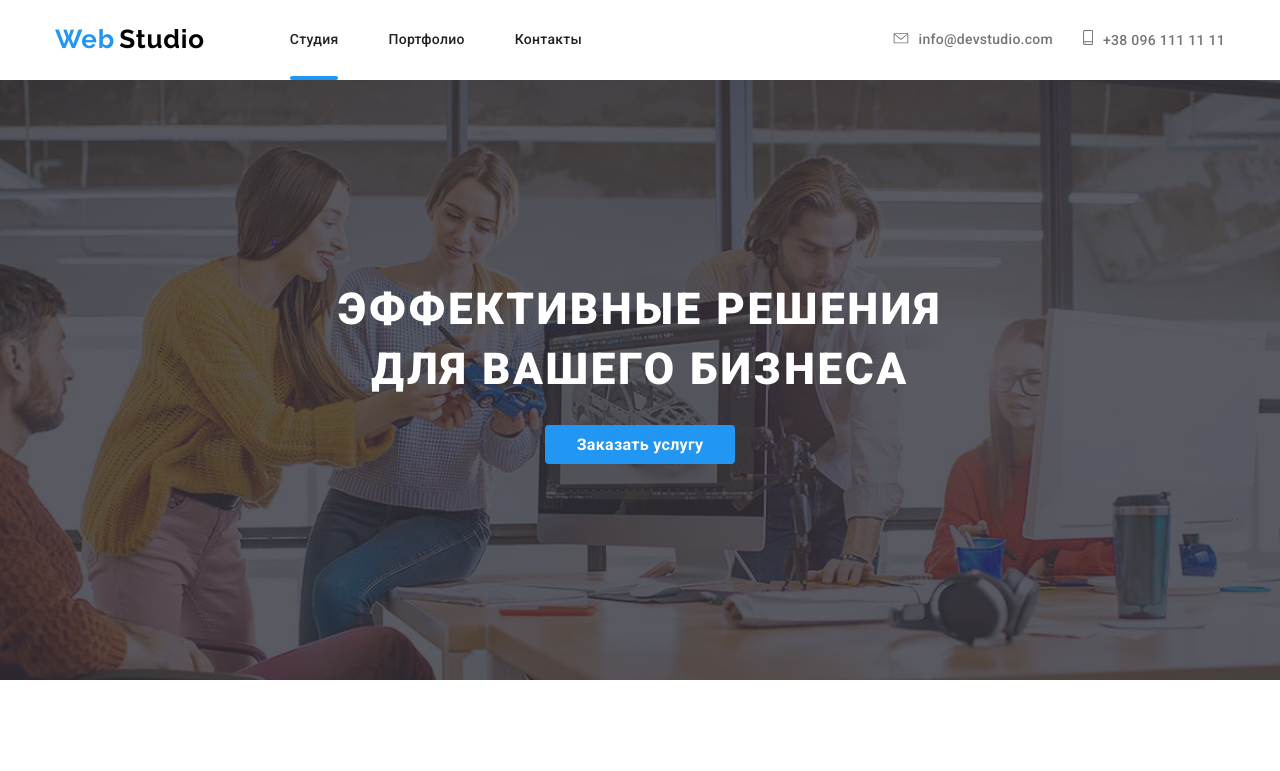
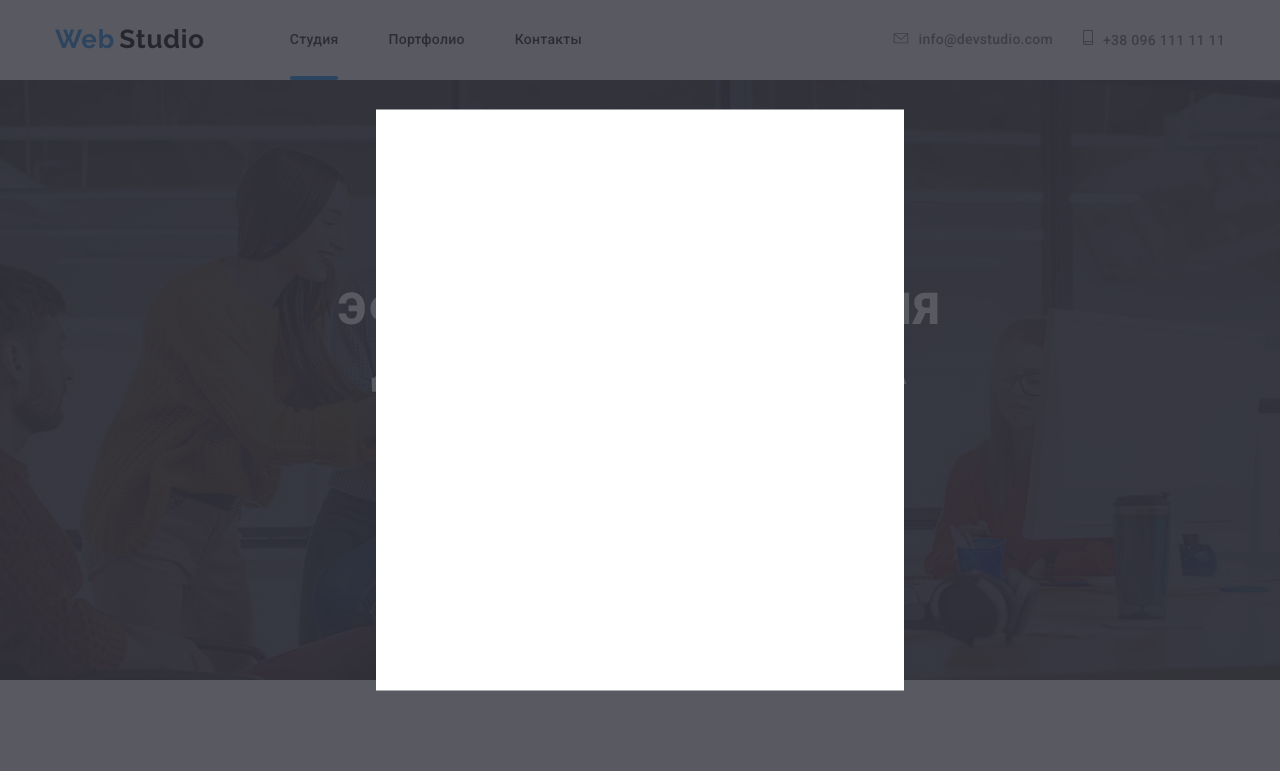
Before and after one commit to LiuKate/goit-markup-hw-05, a plain HTML site: page index.html in a window 1280 px wide. Shown: the top 771 px of the page. Drawn offline with Linux system fonts and the light colour scheme.

Commit message:
добавляет модальное окно

```diff
--- a/css/styles.css
+++ b/css/styles.css
@@ -201,7 +201,25 @@
   border-radius: 4px;
   padding: 10px 32px;
 }
+.backdrop {
+  position: fixed;
+  top: 0;
+  left: 0;
+  width: 100%;
+  height: 100%;
+  background-color: var(--brg-secondary);
+}
+.modal {
+  min-width: 528px;
+  min-height: 581px;
 
+  position: absolute;
+  top: 50%;
+  left: 50%;
+  transform: translate(-50%, -50%);
+
+  background-color: var(--color-white);
+}
 /*Cтили Секции без названия*/
 .benefits-list-name {
   color: var(--secondary-color);
@@ -589,6 +607,7 @@
   background-color: var(--bgr-accent);
 
   transform: translateY(100%);
+  transition: transform 250ms cubic-bezier(0.4, 0, 0.2, 1);
 }
 .portfolio-image-overlay {
   position: relative;
@@ -600,7 +619,6 @@
 }
 .portfolio-item-card:hover .portfolio-overlay {
   transform: translateY(0);
-  transition: transform 250ms cubic-bezier(0.4, 0, 0.2, 1);
 }
 .portfolio-item:hover {
   box-shadow: 1px 4px 6px rgba(0, 0, 0, 0.16), 0px 4px 4px rgba(0, 0, 0, 0.06),
--- a/index.html
+++ b/index.html
@@ -60,6 +60,9 @@
         <div class="container">
           <h1 class="main-slogan">Эффективные решения для вашего бизнеса</h1>
           <a href="" class="order-button">Заказать услугу</a>
+          <div class="backdrop">
+            <div class="modal"></div>
+          </div>
         </div>
       </section>
       <!--Секция без названия-->
```
